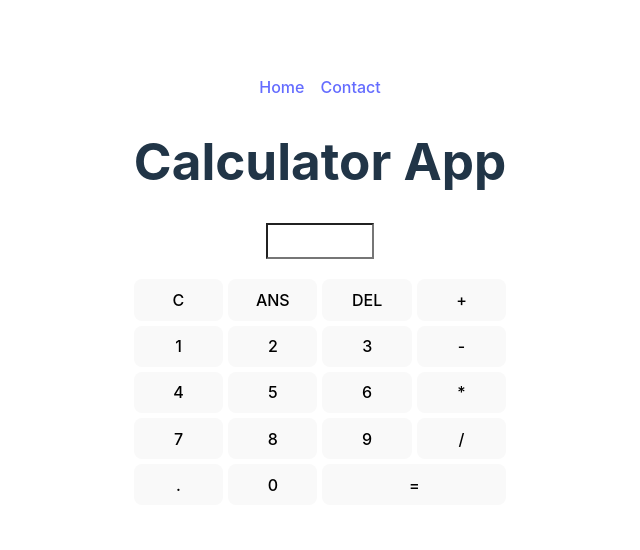
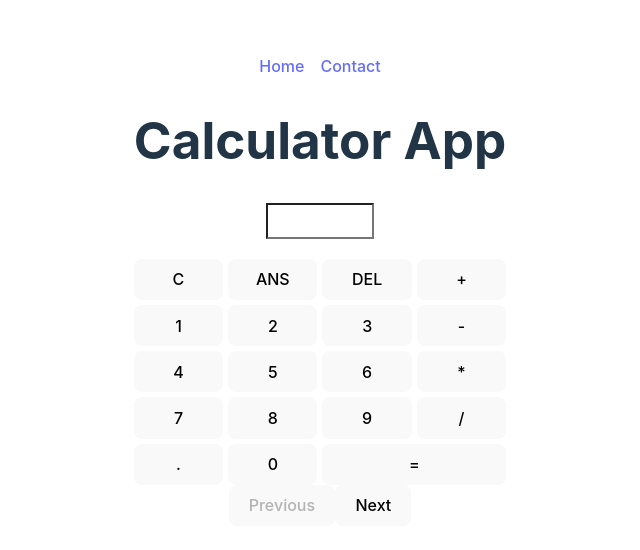
Before and after one commit to henrik392/calculator, a Vue app in the folder app/: page / in a window 1280 px wide. Shown: the part 110-660 px from the top of the page, without its empty margins (320-960 px from the left). Built offline with nearby package versions, Linux system fonts and the light colour scheme.

Commit message:
Fixed repository errors in code

```diff
--- a/app/src/components/Calculator.vue
+++ b/app/src/components/Calculator.vue
@@ -12,6 +12,8 @@
     />
     <History
         @historyLog="(expression) => (currentInput = expression)"
+        :pageNumber="pageNumber"
+        @update:pageNumber="(newPage) => (pageNumber = newPage)"
         :history="history"
     />
 </template>
@@ -21,6 +23,9 @@ import { ref } from 'vue';
 import CalcInput from './CalcInput.vue';
 import CalcButtonGrid from './CalcButtonGrid.vue';
 import History from './History.vue';
+
+const pageNumber = ref(1);
+const pageSize = 10;
 
 const history = ref<{ expression: string; result: string; id: number }[]>([]);
 
@@ -45,11 +50,8 @@ const del = () => {
 };
 
 const getPreviousAnswer = () => {
-    return history.value[history.value.length - 1]?.result || '0';
-};
-
-const addToHistory = (expression: string, result: string) => {
-    history.value.push({ expression, result, id: history.value.length });
+    // return history.value[history.value.length - 1]?.result || '0';
+    return '0';
 };
 
 const calculate = async () => {
@@ -57,11 +59,62 @@ const calculate = async () => {
         const result = await evaluateExpression(
             currentInput.value.replace(/ANS/g, getPreviousAnswer())
         );
-        addToHistory(currentInput.value, result);
         currentInput.value = result.toString();
+        fetchHistory();
     } catch (error) {
         console.error(error);
         currentInput.value = 'Err';
+    }
+};
+
+interface PaginatedResponse<T> {
+    content: T[];
+    pageNumber: number;
+    pageSize: number;
+    totalElements: number;
+    totalPages: number;
+    isLast: boolean;
+    message?: string;
+}
+
+interface HistoryItem {
+    expression: string;
+    result: string;
+    timestamp: string;
+}
+
+interface HistoryRequest {
+    page: number;
+    size: number;
+    status: number;
+}
+
+const fetchHistory = async () => {
+    try {
+        const url = new URL('http://localhost:8080/api/history');
+        url.searchParams.append('page', (pageNumber.value - 1).toString());
+        url.searchParams.append('size', pageSize.toString());
+        url.searchParams.append('status', '1');
+
+        const response = await fetch(url.toString());
+
+        if (!response.ok) {
+            throw new Error('Failed to fetch history');
+        }
+
+        const historyData: PaginatedResponse<HistoryItem> =
+            await response.json();
+
+        let id = 1;
+        history.value = historyData.content.map((item) => ({
+            expression: item.expression,
+            result: item.result,
+            id: id++,
+        }));
+
+        console.log('History fetched successfully:', history.value);
+    } catch (error) {
+        console.error(error);
     }
 };
 
--- a/app/src/components/History.vue
+++ b/app/src/components/History.vue
@@ -1,4 +1,5 @@
 <template>
+    <div class="history-container">
         <ul
             class="history"
             v-if="history.length"
@@ -9,11 +10,27 @@
                 {{ item.expression }} = {{ item.result }}
             </li>
         </ul>
+        <div class="page-controls">
+            <button
+                @click="$emit('update:pageNumber', pageNumber - 1)"
+                :disabled="pageNumber === 1"
+            >
+                Previous
+            </button>
+            <button
+                @click="$emit('update:pageNumber', pageNumber + 1)"
+                :disabled="pageNumber * pageSize >= history.length"
+            >
+                Next
+            </button>
+        </div>
+    </div>
 </template>
 
 <script setup lang="ts">
 const props = defineProps<{
     history: { expression: string; result: string; id: number }[];
+    pageNumber: number;
 }>();
 
 const emit = defineEmits(['historyLog']);
```
Also changed, not shown: 2 other files (tests, documents, lock files or other folders). Lines whose indentation alone changed are shown as unchanged.
